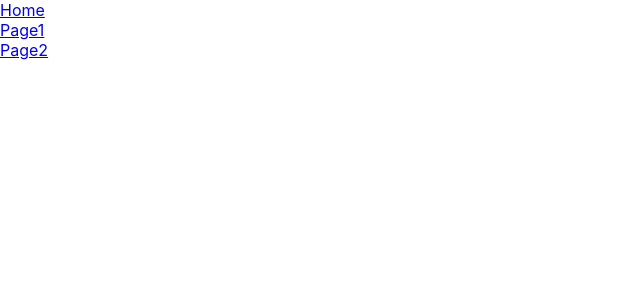
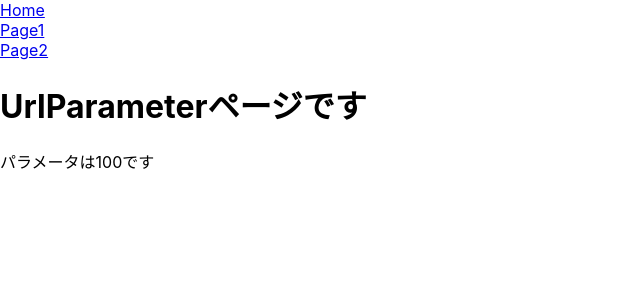
Before and after one commit to ahiru401066/React, a React (Create React App) app in the folder my-react-project/: page /page2/100 in a window 1280 px wide. Before the commit this address had no page. Shown: the top 300 px of the page, without its empty margins (0-640 px from the left). Built offline with nearby package versions, Linux system fonts and the light colour scheme.

Commit message:
URLパラメータ利用ok

```diff
--- a/my-react-project/src/Page2.jsx
+++ b/my-react-project/src/Page2.jsx
@@ -1,7 +1,10 @@
+import { Link } from "react-router-dom";
+
 export const Page2 = () => {
   return (
     <div>
       <h1>Page2ページです</h1>
+      <Link to="/page2/100">URL Parameter</Link>
     </div>
   );
 };
--- /dev/null
+++ b/my-react-project/src/UrlParameter.jsx
@@ -0,0 +1,11 @@
+import { useParams } from "react-router-dom";
+
+export const UrlParameter = () => {
+  const { id } = useParams();
+  return (
+    <div>
+      <h1>UrlParameterページです</h1>
+      <p>パラメータは{id}です</p>
+    </div>
+  );
+};
--- /dev/null
+++ b/my-react-project/src/router/Page2Routes.jsx
@@ -0,0 +1,13 @@
+import { Page2 } from "../Page2";
+import { UrlParameter } from "../UrlParameter";
+
+export const page2Routes = [
+  {
+    path: "/page2",
+    children: <Page2 />,
+  },
+  {
+    path: "/page2/:id",
+    children: <UrlParameter />,
+  },
+]
--- a/my-react-project/src/router/Router.jsx
+++ b/my-react-project/src/router/Router.jsx
@@ -1,7 +1,7 @@
 import { Routes, Route } from "react-router-dom";
 import { Home } from "../Home";
-import { Page2 } from "../Page2";
 import { page1Routes } from "./Page1Routes";
+import { page2Routes } from "./Page2Routes";
 
 
 
@@ -14,7 +14,11 @@
           <Route key={route.path} path={route.path} element={route.children} />
         ))}
       </Route>
-      <Route path="/page2" element={ <Page2 />} />
+      <Route path="/page2">
+        {page2Routes.map((route) =>(
+          <Route key={route.path} path={route.path} element={route.children} />
+        ))}
+      </Route>
     </Routes>
   )
 }
```
